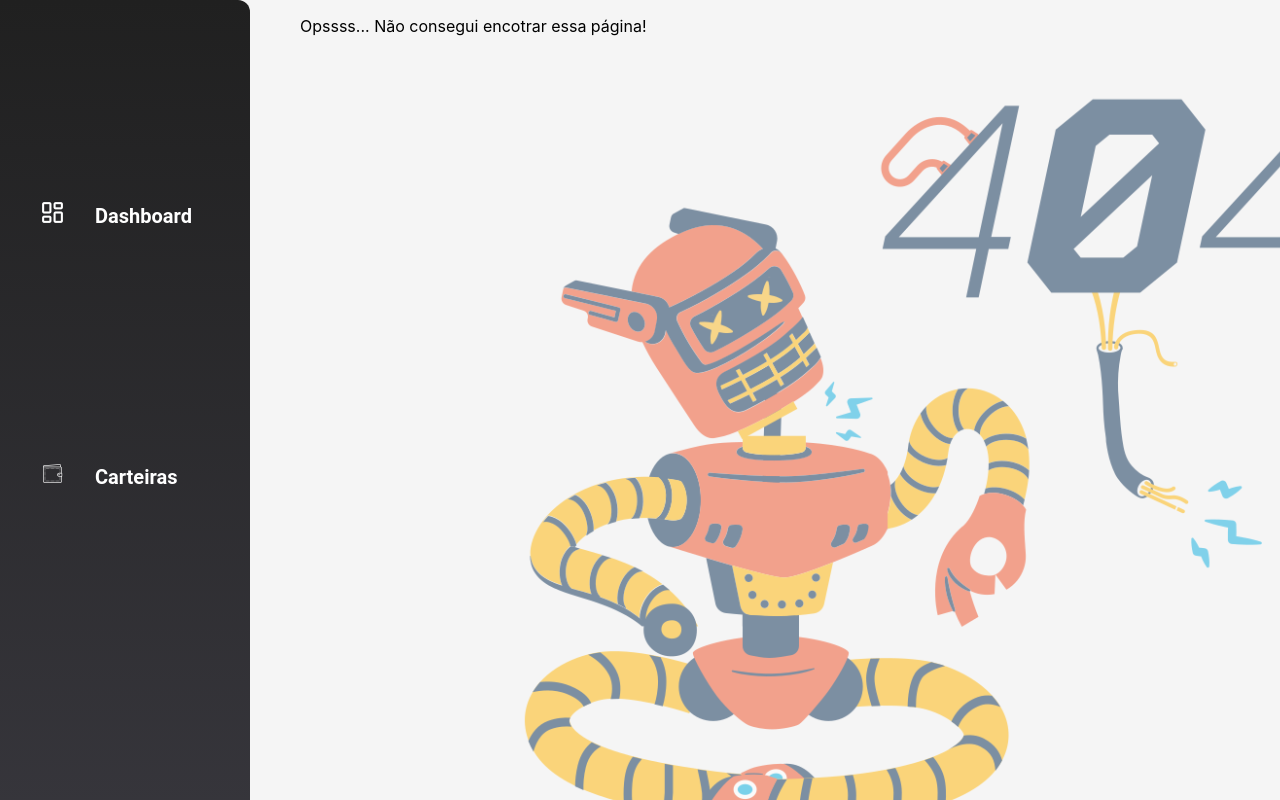
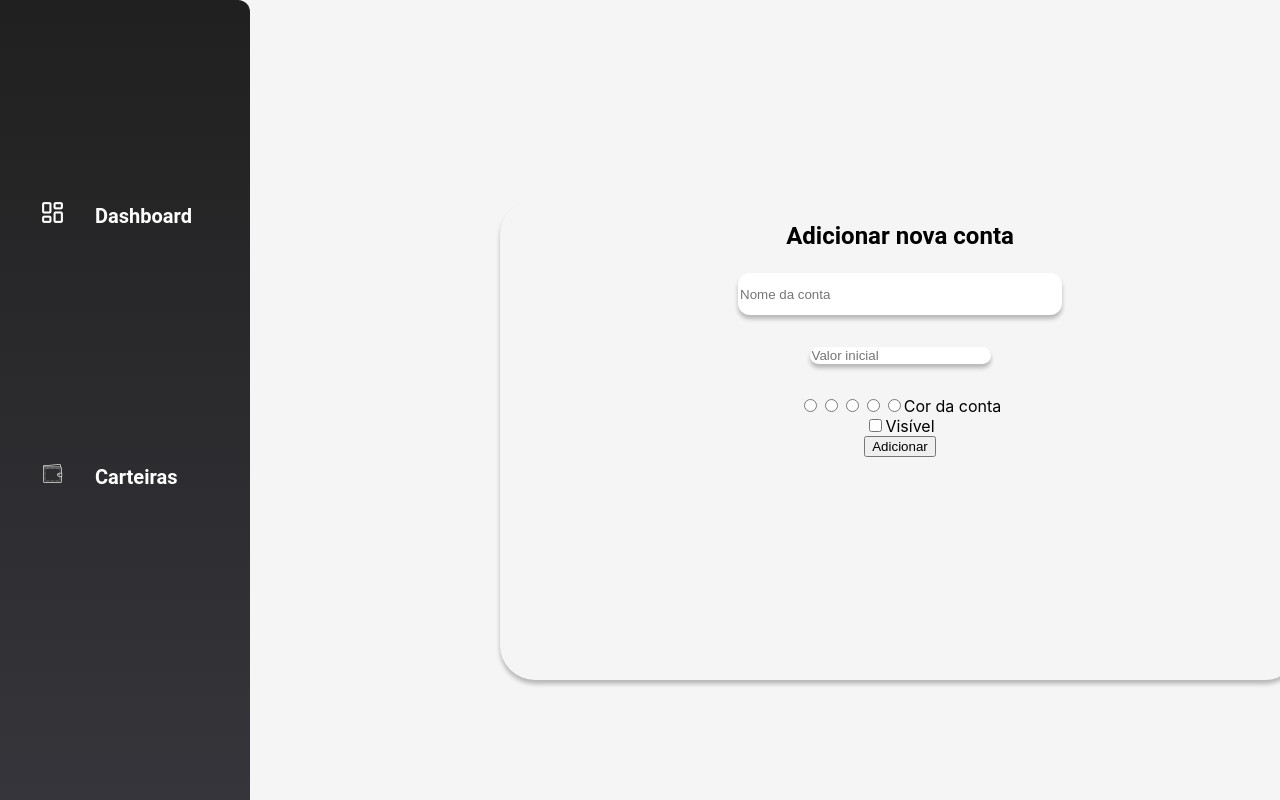
Before and after one commit to leosant/App-Financas, a React (Create React App) app: page /create-wallet in a window 1280 px wide. Shown: the top 800 px of the page. Built offline with nearby package versions, Linux system fonts and the light colour scheme.

Commit message:
new component for include wallet

```diff
--- /dev/null
+++ b/src/pages/CreateWallet.jsx
@@ -0,0 +1,31 @@
+import React from 'react';
+
+import '../styles/components/wallets/Wallets.createWallet.css';
+
+
+const CreateWallet = props => {
+
+    return (
+        <form className='Form-account'>
+            <h2>Adicionar nova conta</h2>
+            <input id='Insert-wallet01' placeholder='Nome da conta' />
+            <input id='Insert-wallet02' placeholder='Valor inicial' />
+            <div>
+                <input type='radio'></input>
+                <input type='radio'></input>
+                <input type='radio'></input>
+                <input type='radio'></input>
+                <input type='radio'></input>
+                <label>Cor da conta</label>
+            </div>
+            <label class="switch">
+                <input type="checkbox" />
+                <span class="slider">Visível</span>
+            </label>
+            <button>Adicionar</button>
+        </form>
+    );
+
+}
+
+export default CreateWallet;
--- a/src/routers/Content.jsx
+++ b/src/routers/Content.jsx
@@ -3,6 +3,7 @@ import { Switch, Route } from 'react-router-dom';
 
 import Home from '../pages/Home';
 import Wallets from '../pages/Wallets';
+import CreateWallet from '../pages/CreateWallet';
 import PageError from '../pages/PageError';
 
 
@@ -21,6 +22,10 @@ const Content = props => {
                     <Wallets />
                 </Route>
 
+                <Route path="/create-wallet">
+                    <CreateWallet />
+                </Route>
+
                 <Route path="*">
                     <PageError />
                 </Route>
--- /dev/null
+++ b/src/styles/components/wallets/Wallets.createWallet.css
@@ -0,0 +1,32 @@
+.Form-account {
+    position: relative;
+    display: flex;
+    flex-direction: column;
+    align-items: center;
+    top: 12.5rem;
+    left: 12.5rem;
+    max-width: 50rem;
+    min-width: 50rem;
+    max-height: 30rem;
+    min-height: 30rem;
+    /* border: 1px solid #000000; */
+    background-color: f5f5f5;
+    border-radius: 35px;
+    box-shadow: 0px 4px 4px rgba(0, 0, 0, 0.25);
+}
+
+.Form-account #Insert-wallet01 {
+    margin-bottom: 2rem;
+    width: 20rem;
+    height: 2.5rem;
+    border: none;
+    border-radius: 12px;
+    box-shadow: 0px 4px 4px rgba(0, 0, 0, 0.25);
+}
+
+.Form-account #Insert-wallet02 {
+    margin-bottom: 2rem;
+    border: none;
+    border-radius: 12px;
+    box-shadow: 0px 4px 4px rgba(0, 0, 0, 0.25);
+}
```
